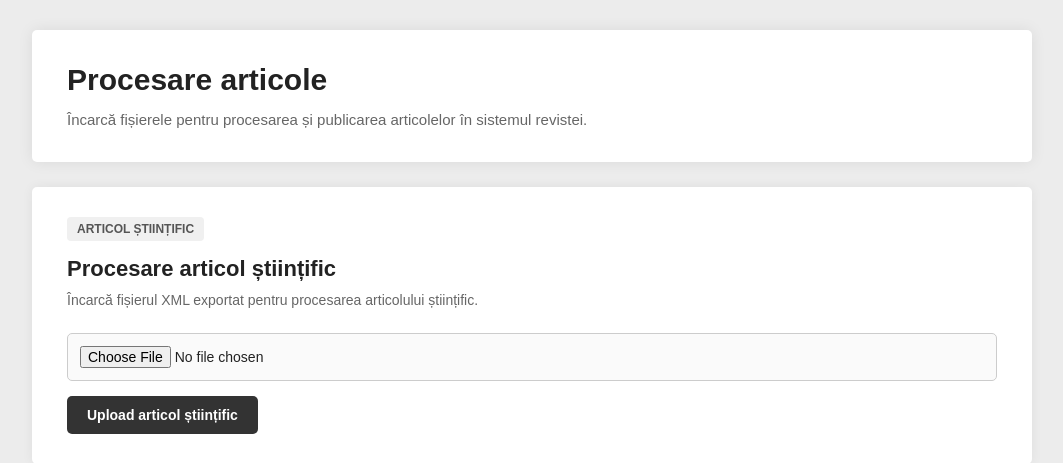
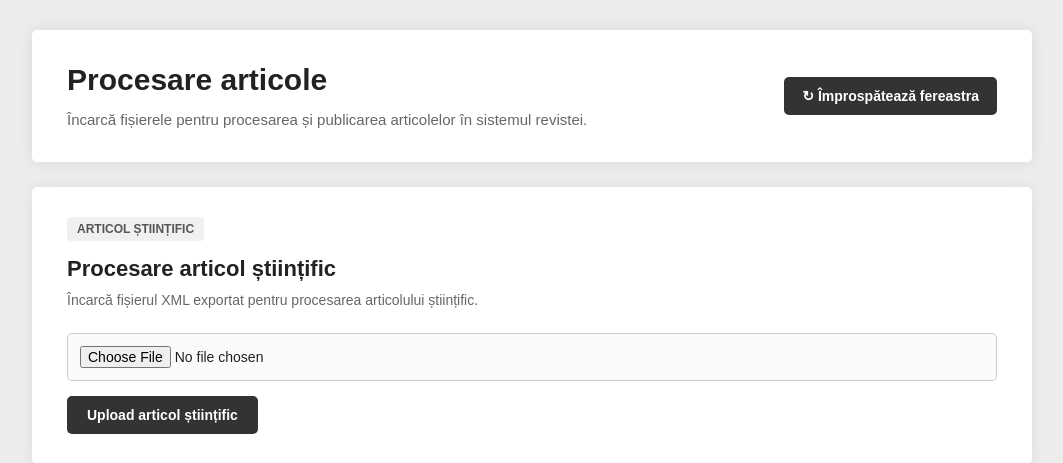
Before and after one commit to businessanuntro-code/pdf-medical-site2, a FastAPI app: page / in a window 1280 px wide. Shown: the top 463 px of the page, without its empty margins (108-1171 px from the left). Run offline with FastAPI, Linux system fonts and the light colour scheme.

Commit message:
Update index.html

```diff
--- a/templates/index.html
+++ b/templates/index.html
@@ -75,6 +75,21 @@
 
             margin-bottom: 25px;
 
+            display: flex;
+
+            justify-content: space-between;
+
+            align-items: center;
+
+            gap: 25px;
+
+        }
+
+
+        .page-header-content {
+
+            flex: 1;
+
         }
 
 
@@ -98,6 +113,57 @@
             font-size: 15px;
 
             line-height: 1.5;
+
+        }
+
+
+        /* ==================================================
+           BUTON REFRESH
+           ================================================== */
+
+        .refresh-button {
+
+            flex-shrink: 0;
+
+            display: inline-flex;
+
+            align-items: center;
+
+            justify-content: center;
+
+            gap: 7px;
+
+            padding: 11px 18px;
+
+            border: 0;
+
+            border-radius: 5px;
+
+            background: #333;
+
+            color: #fff;
+
+            font-size: 14px;
+
+            font-weight: bold;
+
+            cursor: pointer;
+
+            white-space: nowrap;
+
+        }
+
+
+        .refresh-button:hover {
+
+            background: #555;
+
+        }
+
+
+        .refresh-button:active {
+
+            transform: translateY(1px);
 
         }
 
@@ -644,6 +710,15 @@
             }
 
 
+            .page-header {
+
+                flex-direction: column;
+
+                align-items: stretch;
+
+            }
+
+
             .page-header h1 {
 
                 font-size: 25px;
@@ -654,6 +729,13 @@
             .processing-card h2 {
 
                 font-size: 20px;
+
+            }
+
+
+            .refresh-button {
+
+                width: 100%;
 
             }
 
@@ -699,6 +781,9 @@
          ================================================== -->
 
     <header class="page-header">
+
+
+        <div class="page-header-content">
 
             <h1>
                 Procesare articole
@@ -709,6 +794,23 @@
                 Încarcă fișierele pentru procesarea și publicarea
                 articolelor în sistemul revistei.
             </p>
+
+        </div>
+
+
+        <!-- ==================================================
+             BUTON REFRESH
+             ================================================== -->
+
+        <button
+            type="button"
+            class="refresh-button"
+            onclick="window.location.reload();"
+            title="Împrospătează pagina"
+        >
+            ↻ Împrospătează fereastra
+        </button>
+
 
     </header>
 
@@ -835,9 +937,6 @@
                 publicat cu succes în sistem.
             </div>
 
-
-
-
         </div>
 
 
@@ -998,9 +1097,6 @@
                 publicat cu succes în sistem.
             </div>
 
-
-
-
         </div>
 
 
@@ -1098,6 +1194,7 @@
 
 <script>
 
+
 /* ======================================================
    FUNCȚIE GENERALĂ - PROGRES
    ====================================================== */
@@ -1222,6 +1319,7 @@ function showSuccess(type)
                     prefix + 'Success'
                 )
                 .classList.add('active');
+
 
         },
         500
@@ -1649,6 +1747,7 @@ document
         }
     );
 
+
 </script>
 
 
```
Lines whose indentation alone changed are shown as unchanged.
